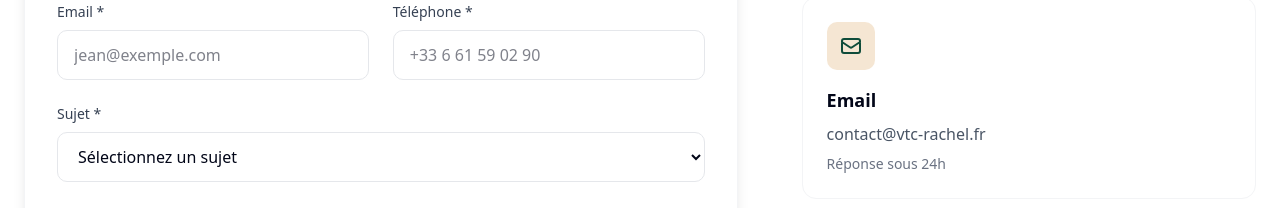
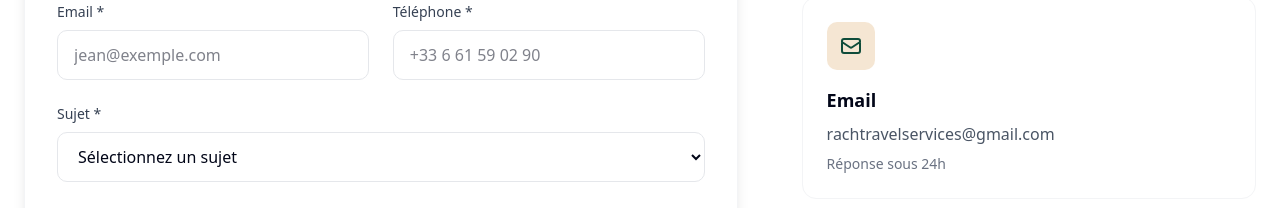
Before and after one commit to Mayalinep/VtcR_app, a Next.js app in the folder app/: page /contact in a window 1280 px wide. Shown: the part 780-988 px from the top of the page. Built offline with nearby package versions, Linux system fonts and the light colour scheme.

Commit message:
Update contact email address in page.tsx

```diff
--- a/app/app/contact/page.tsx
+++ b/app/app/contact/page.tsx
@@ -82,8 +82,8 @@ export default function ContactPage({ locale = DEFAULT_LOCALE }: ContactProps) {
                     </svg>
                   </div>
                   <h3 className="font-semibold text-lg mb-2">{t.email.title}</h3>
-                  <a href="mailto:contact@vtc-rachel.fr" className="text-gray-600 hover:text-forest-green transition-colors break-all">
-                    contact@vtc-rachel.fr
+                  <a href="mailto:rachtravelservices@gmail.com" className="text-gray-600 hover:text-forest-green transition-colors break-all">
+                    rachtravelservices@gmail.com
                   </a>
                   <p className="text-sm text-gray-500 mt-2">{t.email.responseTime}</p>
                 </div>
```
